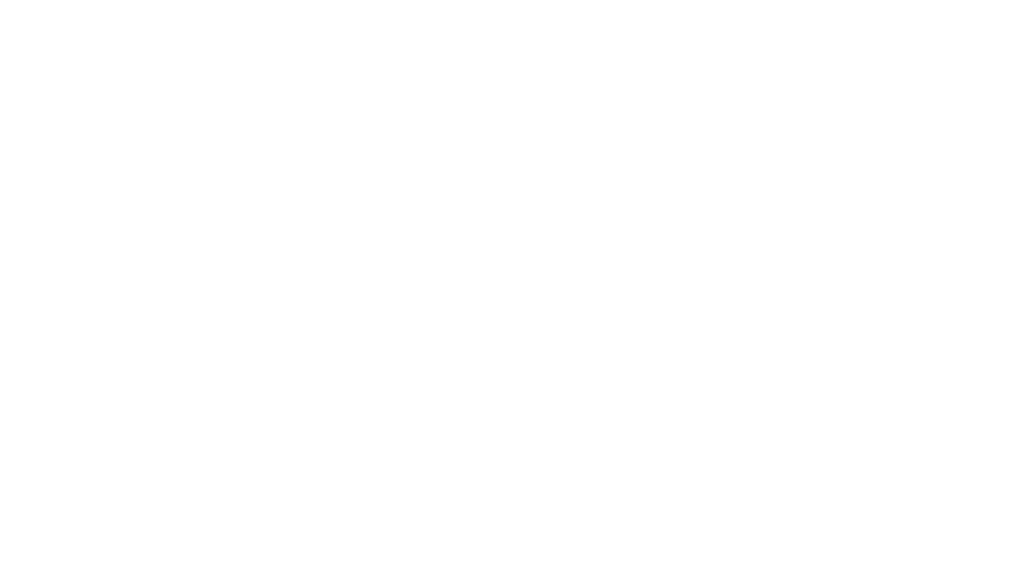
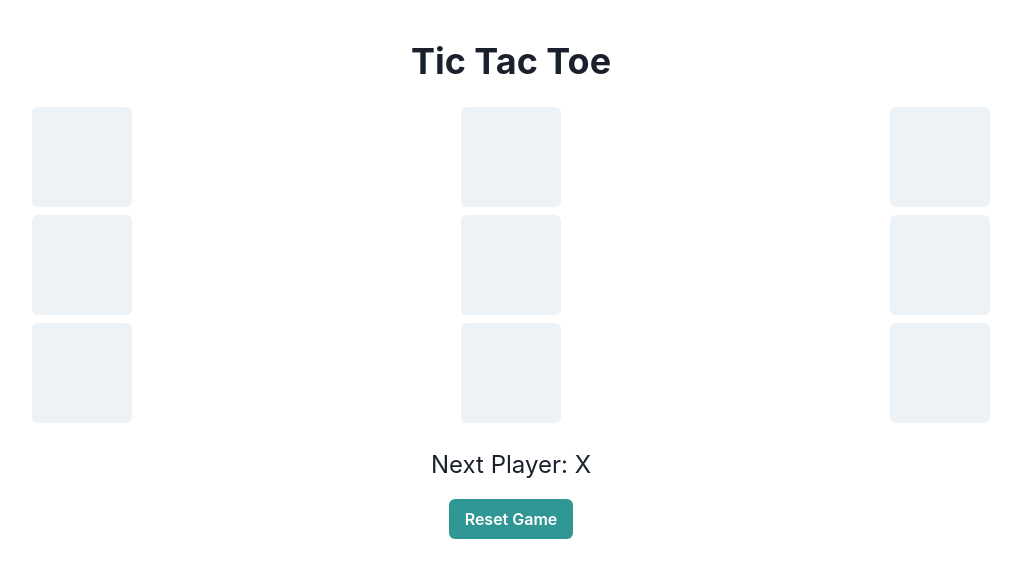
Before and after one commit to GPT-Engineer-App-Dev/autoresponder-bot, a React (Vite) app: page /tic-tac-toe in a window 1280 px wide. Before the commit this address had no page. Shown: the top 578 px of the page, without its empty margins (129-1150 px from the left). Built offline with nearby package versions, Linux system fonts and the light colour scheme.

Commit message:
Implemented Tic Tac Toe game and resolved merge conflicts.

```diff
--- a/src/App.jsx
+++ b/src/App.jsx
@@ -1,11 +1,13 @@
 import { Route, BrowserRouter as Router, Routes } from "react-router-dom";
 import Index from "./pages/Index.jsx";
+import TicTacToe from "./pages/TicTacToe.jsx"; // Import the TicTacToe component
 
 function App() {
   return (
     <Router>
       <Routes>
         <Route exact path="/" element={<Index />} />
+      <Route path="/tic-tac-toe" element={<TicTacToe />} /> {/* Add route for TicTacToe */}
       </Routes>
     </Router>
   );
--- a/src/pages/Index.jsx
+++ b/src/pages/Index.jsx
@@ -1,5 +1,6 @@
 import { Container, Text, VStack, Box, Heading, Flex, Spacer, Button, IconButton } from "@chakra-ui/react";
 import { FaWhatsapp, FaRobot, FaCog, FaFacebook, FaTwitter, FaInstagram, FaLinkedin } from "react-icons/fa";
+import { Link } from "react-router-dom"; // Import Link from react-router-dom
 
 const Index = () => {
   return (
@@ -10,6 +11,7 @@ const Index = () => {
         <Button variant="ghost" colorScheme="whiteAlpha" leftIcon={<FaWhatsapp />}>WhatsApp</Button>
         <Button variant="ghost" colorScheme="whiteAlpha" leftIcon={<FaRobot />}>AI Integration</Button>
         <Button variant="ghost" colorScheme="whiteAlpha" leftIcon={<FaCog />}>Settings</Button>
+        <Button as={Link} to="/tic-tac-toe" variant="ghost" colorScheme="whiteAlpha">Tic Tac Toe</Button> {/* Add Tic Tac Toe button */}
       </Flex>
       <VStack spacing={8} align="stretch">
         <Box p={5} shadow="md" borderWidth="1px" borderRadius="md">
--- /dev/null
+++ b/src/pages/TicTacToe.jsx
@@ -0,0 +1,82 @@
+import React, { useState } from 'react';
+import { Box, Button, Grid, Heading, Text } from '@chakra-ui/react';
+
+const TicTacToe = () => {
+  const [board, setBoard] = useState(Array(9).fill(null));
+  const [isXNext, setIsXNext] = useState(true);
+  const winner = calculateWinner(board);
+
+  const handleClick = (index) => {
+    if (board[index] || winner) return;
+
+    const newBoard = board.slice();
+    newBoard[index] = isXNext ? 'X' : 'O';
+    setBoard(newBoard);
+    setIsXNext(!isXNext);
+  };
+
+  const renderSquare = (index) => (
+    <Button
+      w="100px"
+      h="100px"
+      fontSize="2xl"
+      onClick={() => handleClick(index)}
+    >
+      {board[index]}
+    </Button>
+  );
+
+  const resetGame = () => {
+    setBoard(Array(9).fill(null));
+    setIsXNext(true);
+  };
+
+  return (
+    <Box textAlign="center" py={10}>
+      <Heading mb={6}>Tic Tac Toe</Heading>
+      <Grid templateColumns="repeat(3, 1fr)" gap={2} justifyContent="center">
+        {board.map((_, index) => (
+          <Box key={index}>{renderSquare(index)}</Box>
+        ))}
+      </Grid>
+      <Box mt={6}>
+        {winner ? (
+          <Text fontSize="2xl" mb={4}>
+            Winner: {winner}
+          </Text>
+        ) : (
+          <Text fontSize="2xl" mb={4}>
+            Next Player: {isXNext ? 'X' : 'O'}
+          </Text>
+        )}
+        <Button onClick={resetGame} colorScheme="teal">
+          Reset Game
+        </Button>
+      </Box>
+    </Box>
+  );
+};
+
+const calculateWinner = (squares) => {
+  const lines = [
+    [0, 1, 2],
+    [3, 4, 5],
+    [6, 7, 8],
+    [0, 3, 6],
+    [1, 4, 7],
+    [2, 5, 8],
+    [0, 4, 8],
+    [2, 4, 6],
+  ];
+
+  for (let i = 0; i < lines.length; i++) {
+    const [a, b, c] = lines[i];
+    if (squares[a] && squares[a] === squares[b] && squares[a] === squares[c]) {
+      return squares[a];
+    }
+  }
+
+  return null;
+};
+
+export default TicTacToe;
```
